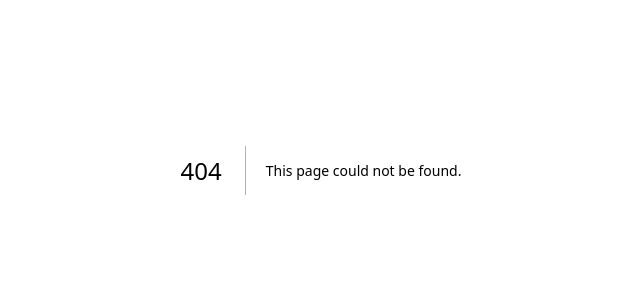
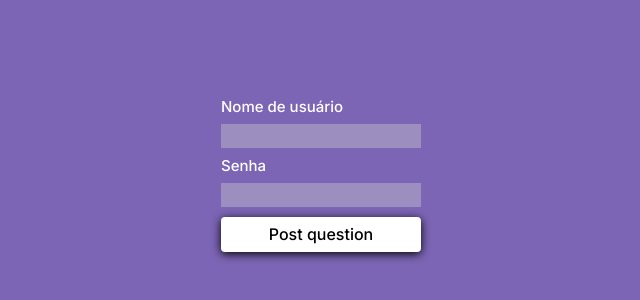
Before and after one commit to davidgaspardev/web-acton, a Next.js app: page /login in a window 1280 px wide. Before the commit this address had no page. Shown: the part 230-530 px from the top of the page, without its empty margins (319-959 px from the left). Built offline with nearby package versions, Linux system fonts and the light colour scheme; no server answers.

Commit message:
chore: creating Login page

```diff
--- /dev/null
+++ b/app/login/page.tsx
@@ -0,0 +1,143 @@
+"use client";
+
+import { DEBUG_MODE } from "@/helpers/env";
+import LocalStorage from "@/helpers/storage";
+import * as Form from "@radix-ui/react-form";
+import { FormEvent, useRef, useState } from "react";
+
+export default function LoginPage(): JSX.Element {
+    const [ username, setUsername ] = useState<string>("");
+    const [ password, setPassword ] = useState<string>("");
+
+    const lockRef = useRef<boolean>(false);
+
+    async function loginSubmit(event: FormEvent<HTMLFormElement>) {
+        if (!event.defaultPrevented) event.preventDefault();
+        if (lockRef.current) return;
+        lockRef.current = true;
+
+        try {
+            const tokenGenerated = await toSignIn(username, password);
+
+            const localStorage = LocalStorage.getInstance();
+            localStorage.setToken(tokenGenerated);
+        } catch(e) {
+            console.error(e);
+        } finally {
+            lockRef.current = false;
+        }
+    }
+
+    return (
+        <main className="bg-[#7C65B5] min-h-screen flex justify-center items-center">
+
+            <Form.Root className="max-w-[200px]" onSubmit={loginSubmit}>
+
+                <Form.Field name="username" className="flex flex-col">
+                    <div className="flex items-baseline justify-between">
+                        <Form.Label className="text-[15px] font-medium leading-[35px] text-white">Nome de usuário</Form.Label>
+                        <Form.Message className="text-[13px] text-white opacity-[0.8]" match="valueMissing">
+                            Please enter your username
+                        </Form.Message>
+                        <Form.Message className="text-[13px] text-white opacity-[0.8]" match="typeMismatch">
+                            Please provide a valid username
+                        </Form.Message>
+                    </div>
+                    <Form.Control asChild>
+                        <input
+                            className="bg-[#CBCBCB64]"
+                            type="text"
+                            value={username}
+                            onChange={({ target: { value }}) => setUsername(value)}
+                            required/>
+                    </Form.Control>
+                </Form.Field>
+
+                <Form.Field name="password" className="flex flex-col">
+                    <div className="flex items-baseline justify-between">
+                        <Form.Label className="text-[15px] font-medium leading-[35px] text-white">Senha</Form.Label>
+                        <Form.Message className="text-[13px] text-white opacity-[0.8]" match="valueMissing">
+                            Please enter your password
+                        </Form.Message>
+                        <Form.Message className="text-[13px] text-white opacity-[0.8]" match="typeMismatch">
+                            Please provide a valid password
+                        </Form.Message>
+                    </div>
+                    <Form.Control asChild>
+                        <input
+                            className="bg-[#CBCBCB64]"
+                            type="password"
+                            value={password}
+                            onChange={({ target: { value }}) => setPassword(value)}
+                            required/>
+                    </Form.Control>
+                </Form.Field>
+
+                <Form.Submit asChild>
+                    <button className="box-border w-full text-violet11 shadow-blackA7 hover:bg-mauve3 inline-flex h-[35px] items-center justify-center rounded-[4px] bg-white px-[15px] font-medium leading-none shadow-[0_2px_10px] focus:shadow-[0_0_0_2px] focus:shadow-black focus:outline-none mt-[10px]">
+                    Post question
+                    </button>
+                </Form.Submit>
+
+            </Form.Root>
+
+            {/* <form className="p-4"
+            onSubmit={async (event) => {
+                if (!event.defaultPrevented) event.preventDefault();
+                if (lockRef.current) return;
+                lockRef.current = true;
+
+                try {
+                    await toSignIn(username, password);
+                } catch(e) {
+                    console.error(e);
+                } finally {
+                    lockRef.current = false;
+                }
+            }}>
+                <Input
+                    label="Nome de usuário"
+                    value={username}
+                    onValue={setUsername} />
+
+                <Input
+                    label="Senha"
+                    type="password"
+                    value={password}
+                    onValue={setPassword}/>
+
+                <InputSubmit
+                className="mt-4"
+                    name="Logar"/>
+            </form> */}
+        </main>
+    );
+}
+
+async function toSignIn(username: string, password: string): Promise<string> {
+   try {
+    const loginEncrypt = btoa(`${username}:${password}`);
+
+    // console.log("loginEncrypt", loginEncrypt);
+
+    const response = await fetch("/api/login", {
+        method: "GET",
+        headers: {
+            "Authorization": `Bearer ${loginEncrypt}`
+        }
+    });
+
+    if(DEBUG_MODE) console.log("response", response);
+
+    if(!response.ok) throw new Error("Failed on login");
+
+    const responseBody = await response.json();
+
+    if (typeof responseBody["token"] !== "string") throw new Error("token property not found from response body");
+
+    return responseBody["token"];
+   } catch(err) {
+    console.error(err);
+    throw err;
+   }
+}
```
